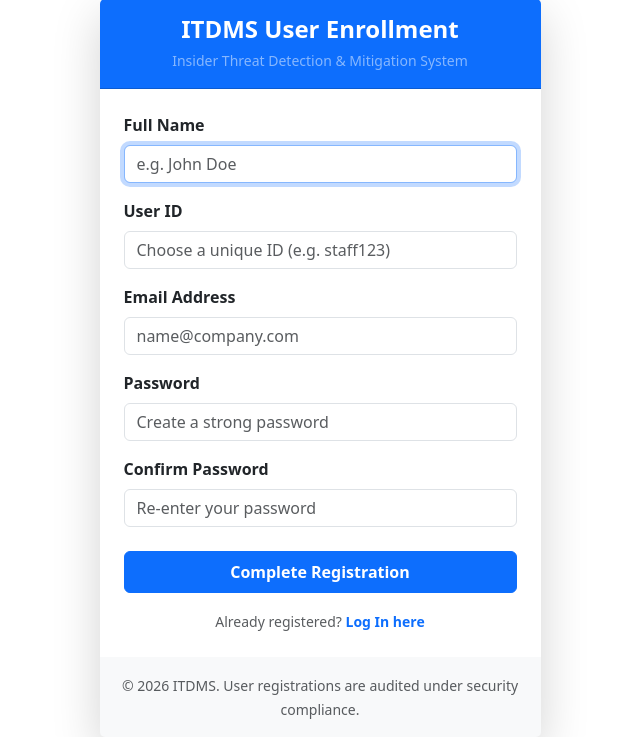
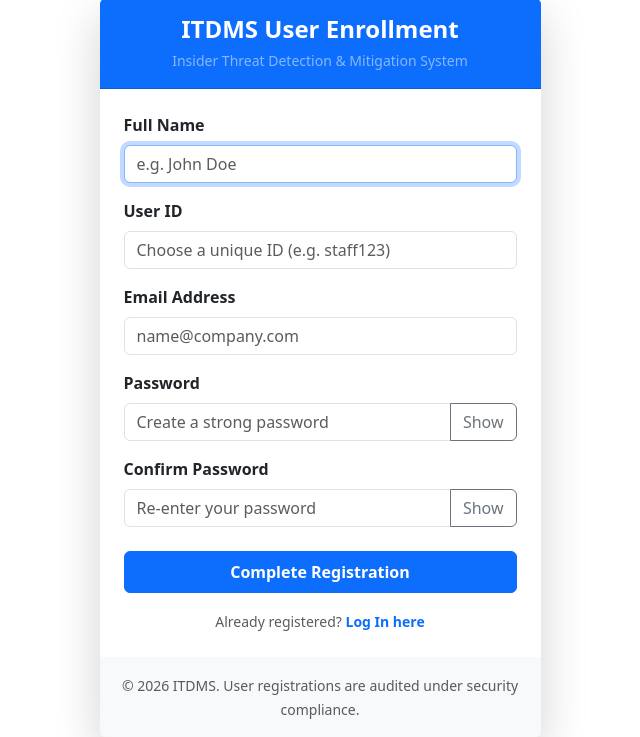
Before and after one commit to aliffdanish1210/danish, a Laravel app: page /register in a window 1280 px wide. Shown: the part 105-842 px from the top of the page, without its empty margins (320-960 px from the left). Run offline with Laravel 8, Linux system fonts and the light colour scheme; some libraries are stand-ins or nearby versions.

Commit message:
update my code

```diff
--- a/app/Http/Controllers/Auth/RegisterController.php
+++ b/app/Http/Controllers/Auth/RegisterController.php
@@ -78,11 +78,8 @@ class RegisterController extends Controller
         // Fire Registered event to send verification email
         event(new Registered($user));
 
-        // Optional: log the user in
-        $this->guard()->login($user);
-
-        // Redirect to a page telling user to verify email
-        return redirect($this->redirectPath())
-            ->with('success', 'Registration successful! Please check your email to verify your account.');
+        // Do not log the user in; send them to the login page instead
+        return redirect('/login')
+            ->with('success', 'Registration successful! Please log in. A verification email has been sent to your email address.');
     }
 }
--- a/resources/views/auth/register.blade.php
+++ b/resources/views/auth/register.blade.php
@@ -27,7 +27,7 @@
                                 required autofocus>
 
                             @error('name')
-                                <div class="invalid-feedback">{{ $message }}</div>
+                                <div class="invalid-feedback d-block">{{ $message }}</div>
                             @enderror
                         </div>
 
@@ -42,7 +42,7 @@
                                 required>
 
                             @error('user_id')
-                                <div class="invalid-feedback">{{ $message }}</div>
+                                <div class="invalid-feedback d-block">{{ $message }}</div>
                             @enderror
                         </div>
 
@@ -57,32 +57,38 @@
                                 required>
 
                             @error('email')
-                                <div class="invalid-feedback">{{ $message }}</div>
+                                <div class="invalid-feedback d-block">{{ $message }}</div>
                             @enderror
                         </div>
 
                         <!-- Password -->
                         <div class="mb-3">
                             <label for="password" class="form-label fw-semibold">{{ __('Password') }}</label>
+                            <div class="input-group">
                             <input id="password" type="password"
                                 class="form-control @error('password') is-invalid @enderror"
                                 name="password"
                                 placeholder="Create a strong password"
                                 required autocomplete="new-password">
+                                <button type="button" class="btn btn-outline-secondary" data-toggle-password="#password" aria-label="Show password" aria-pressed="false">Show</button>
+                            </div>
 
                             @error('password')
-                                <div class="invalid-feedback">{{ $message }}</div>
+                                <div class="invalid-feedback d-block">{{ $message }}</div>
                             @enderror
                         </div>
 
                         <!-- Confirm Password -->
                         <div class="mb-3">
                             <label for="password_confirmation" class="form-label fw-semibold">{{ __('Confirm Password') }}</label>
+                            <div class="input-group">
                             <input id="password_confirmation" type="password"
                                 class="form-control"
                                 name="password_confirmation"
                                 placeholder="Re-enter your password"
                                 required autocomplete="new-password">
+                                <button type="button" class="btn btn-outline-secondary" data-toggle-password="#password_confirmation" aria-label="Show password" aria-pressed="false">Show</button>
+                            </div>
                         </div>
 
                         <!-- Submit Button -->
@@ -108,4 +114,19 @@
         </div>
     </div>
 </div>
+
+<script>
+    // Show / hide password buttons
+    document.querySelectorAll('[data-toggle-password]').forEach(function (btn) {
+        btn.addEventListener('click', function () {
+            var input = document.querySelector(btn.getAttribute('data-toggle-password'));
+            if (!input) { return; }
+            var show = input.type === 'password';
+            input.type = show ? 'text' : 'password';
+            btn.textContent = show ? 'Hide' : 'Show';
+            btn.setAttribute('aria-label', show ? 'Hide password' : 'Show password');
+            btn.setAttribute('aria-pressed', show ? 'true' : 'false');
+        });
+    });
+</script>
 @endsection
```
Also changed, not shown: resources/views/auth/login.blade.php (+27 -2 lines).
